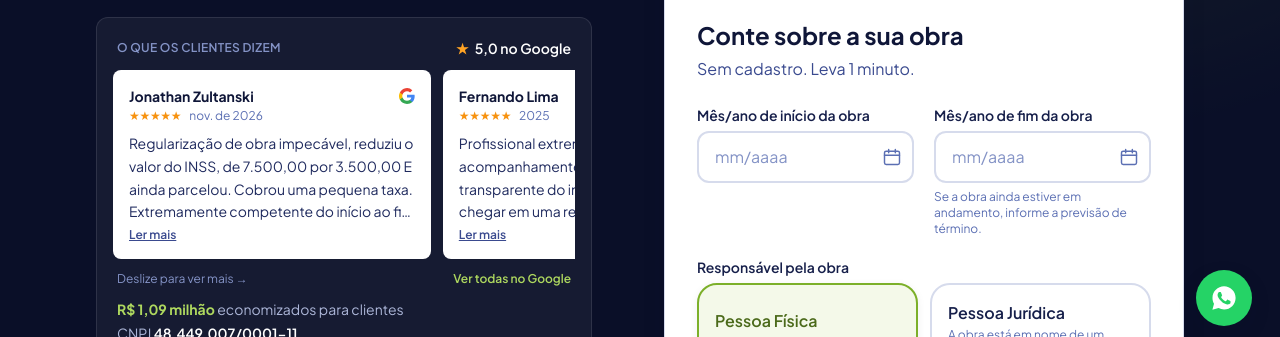
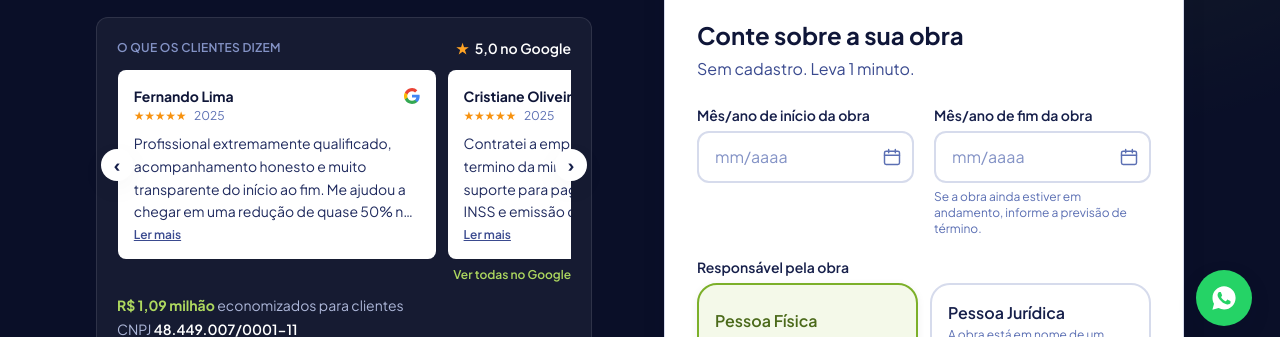
Before and after one commit to zanelotti/gabriel-zaneloti-site, a React (Vite) app: page / in a window 1280 px wide. Shown: the part 446-783 px from the top of the page. Built offline with nearby package versions, Linux system fonts and the light colour scheme; no server answers.

Commit message:
Atualização da Lia (atualizacao-lia-v28)

```diff
--- a/src/components/Provas.tsx
+++ b/src/components/Provas.tsx
@@ -1,4 +1,4 @@
-import { useState } from 'react';
+import { useEffect, useRef, useState } from 'react';
 import { CREDENCIAIS } from '@/data/credenciais';
 import { AVALIACOES, type Avaliacao } from '@/data/avaliacoes';
 import { trackEvent } from '@/services/analytics';
@@ -45,6 +45,41 @@ function Cartao({ a }: { a: Avaliacao }) {
  */
 export function Provas() {
   const { googleAvaliacoes, googleNota, cnpj, registro } = CREDENCIAIS;
+  const trilho = useRef<HTMLUListElement>(null);
+  const parado = useRef(false);
+  const ate = useRef(0);
+
+  // Vai para o próximo cartão (ou volta); no fim, recomeça do primeiro.
+  const andar = (direcao: 1 | -1) => {
+    const el = trilho.current;
+    if (!el) return;
+    const passo = (el.firstElementChild as HTMLElement | null)?.offsetWidth ?? el.clientWidth;
+    const fim = el.scrollWidth - el.clientWidth - 4;
+    if (direcao === 1 && el.scrollLeft >= fim) el.scrollTo({ left: 0 });
+    else if (direcao === -1 && el.scrollLeft <= 4) el.scrollTo({ left: el.scrollWidth });
+    else el.scrollBy({ left: direcao * (passo + 12) });
+  };
+
+  // Quem mexe nas avaliações ganha 10 s de pausa antes de voltarem a andar sozinhas.
+  const pausar = () => {
+    ate.current = Date.now() + 10000;
+  };
+
+  // Passa sozinho a cada 5 s (só quando o quadro está na tela e a aba está aberta).
+  useEffect(() => {
+    let visivel = false;
+    const el = trilho.current;
+    const obs = el && 'IntersectionObserver' in window ? new IntersectionObserver(([e]) => (visivel = e.isIntersecting)) : null;
+    if (el && obs) obs.observe(el);
+    else visivel = true;
+    const t = window.setInterval(() => {
+      if (visivel && !parado.current && Date.now() > ate.current && !document.hidden) andar(1);
+    }, 5000);
+    return () => {
+      window.clearInterval(t);
+      obs?.disconnect();
+    };
+  }, []);
 
   return (
     <div className="min-w-0 max-w-full rounded-xl border border-white/10 bg-white/5 p-4 sm:p-5">
@@ -56,15 +91,39 @@ export function Provas() {
         </p>
       </div>
 
-      <ul className="-mx-1 mt-3 flex snap-x snap-mandatory gap-3 overflow-x-auto px-1 pb-2 [scrollbar-width:thin]" aria-label="Avaliações de clientes no Google">
+      <div className="relative mt-3">
+        <ul
+          ref={trilho}
+          className="flex snap-x snap-mandatory gap-3 overflow-x-auto scroll-smooth [scrollbar-width:none] [&::-webkit-scrollbar]:hidden"
+          aria-label="Avaliações de clientes no Google"
+          onPointerDown={pausar}
+          onMouseEnter={() => (parado.current = true)}
+          onMouseLeave={() => (parado.current = false)}
+        >
           {AVALIACOES.map((a) => (
             <Cartao key={a.nome} a={a} />
           ))}
         </ul>
+        <button
+          type="button"
+          onClick={() => { pausar(); andar(-1); }}
+          aria-label="Avaliação anterior"
+          className="absolute -left-4 top-1/2 flex h-8 w-8 -translate-y-1/2 items-center justify-center rounded-full bg-white text-lg font-bold text-navy-800 shadow-card"
+        >
+          ‹
+        </button>
+        <button
+          type="button"
+          onClick={() => { pausar(); andar(1); }}
+          aria-label="Próxima avaliação"
+          className="absolute -right-4 top-1/2 flex h-8 w-8 -translate-y-1/2 items-center justify-center rounded-full bg-white text-lg font-bold text-navy-800 shadow-card"
+        >
+          ›
+        </button>
+      </div>
 
-      <div className="mt-1 flex items-center justify-between gap-3 text-xs">
-        <span className="text-navy-300">Deslize para ver mais →</span>
       {googleAvaliacoes && (
+        <div className="mt-2 text-right text-xs">
           <a
             href={googleAvaliacoes}
             target="_blank"
@@ -74,8 +133,8 @@ export function Provas() {
           >
             Ver todas no Google
           </a>
+        </div>
       )}
-      </div>
 
       <ul className="mt-3 flex flex-wrap gap-x-5 gap-y-1 text-sm">
         <li>
```
Lines whose indentation alone changed are shown as unchanged.
